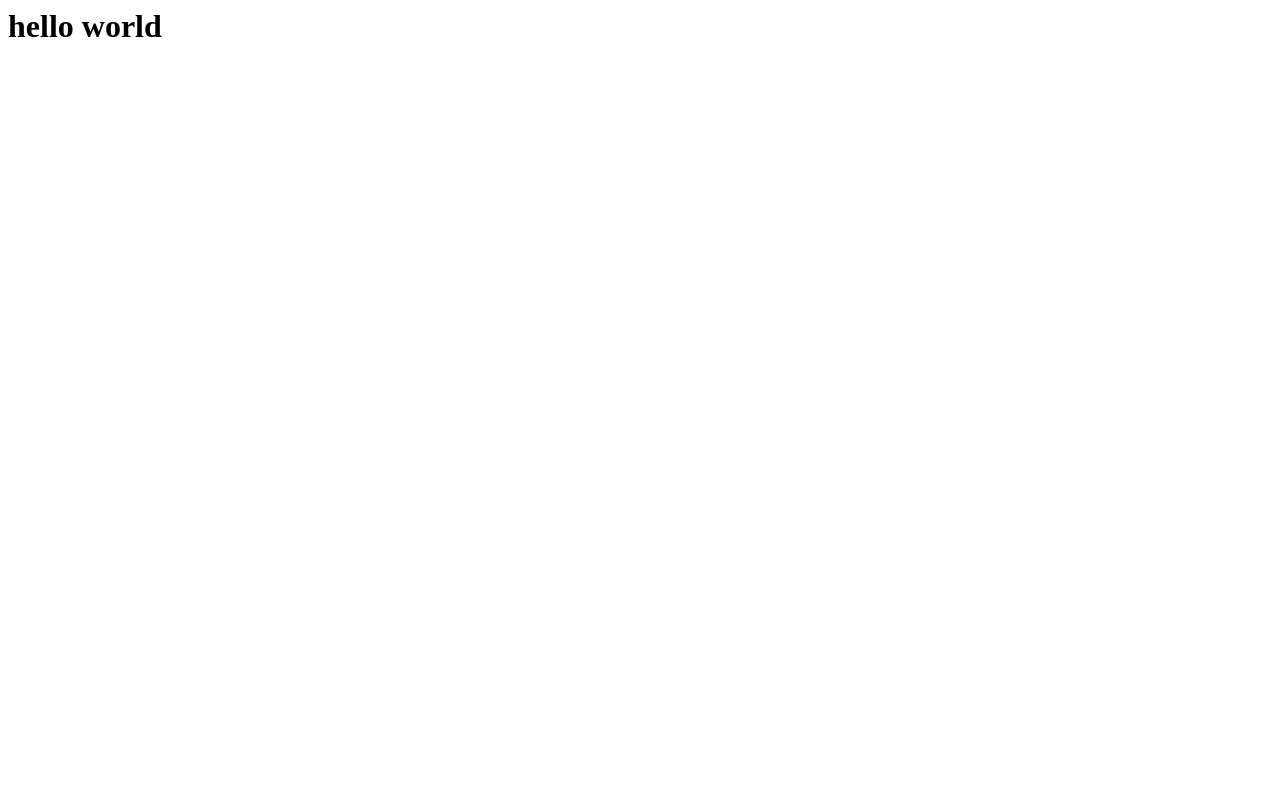
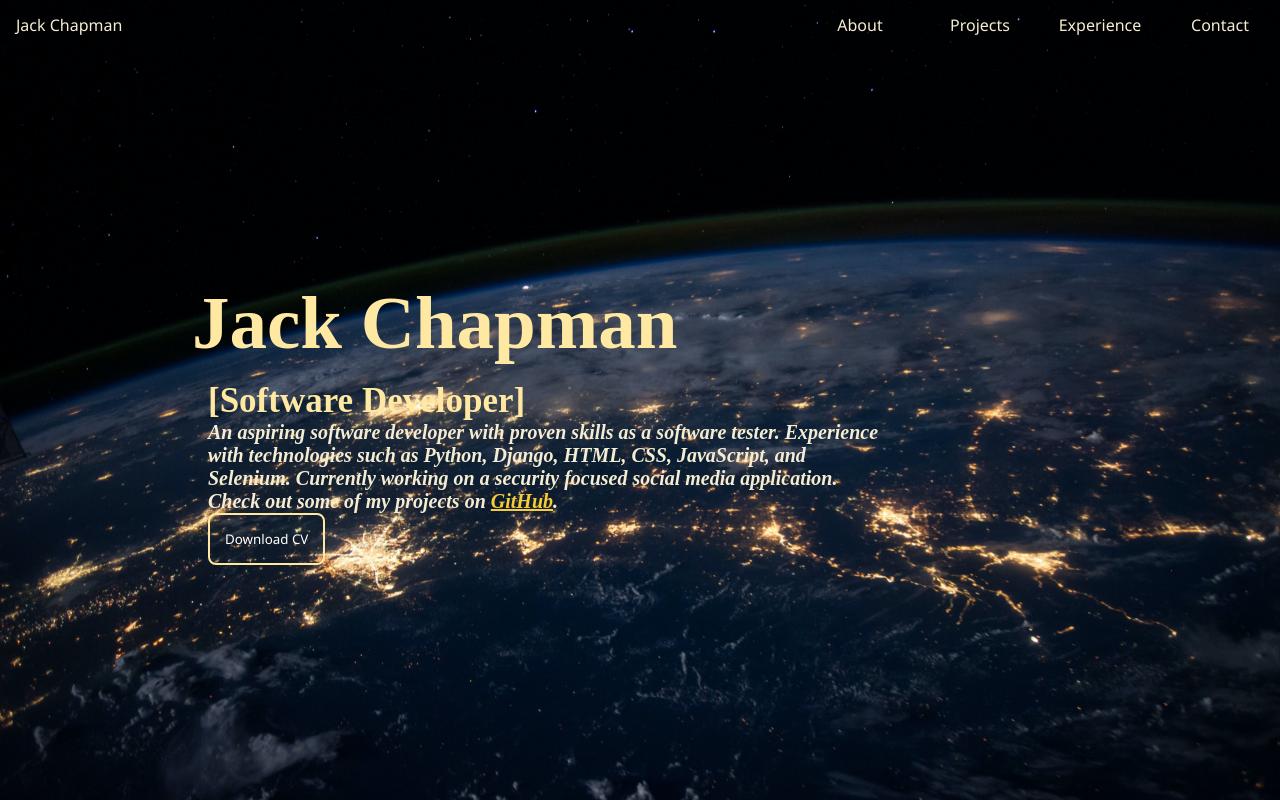
Before and after one commit to j4ck64/portfolio, a plain HTML site: page index.html in a window 1280 px wide. Drawn offline with Linux system fonts and the light colour scheme.

Commit message:
Created hero section

```diff
--- a/index.html
+++ b/index.html
@@ -1,8 +1,34 @@
+<!DOCTYPE html>
 <html>
   <head>
-    <title>Jack Chapman</title
+    <link rel="stylesheet" href="styles.css">
+    <title>Jack Chapman</title>
   </head>
   <body>
-    <h1>hello world</h1>
+    <div class="navbar">
+      <ul>
+        <li><a class="logo" href="">jack chapman</a></li>
+        <div class="links">
+          <li><a class="about" href="">about</a></li>
+          <li><a class="projects" href="">projects</a></li>
+          <li><a class="experience" href="">experience</a></li>
+          <li><a class="contact" href="">contact</a></li>
+        </div>
+      </ul>
+    </div>
+
+    <div class="brief-intro">
+      <h1 class="name">Jack Chapman</h1>
+      <div class="info">
+        <h2>[Software Developer]</p>
+          <p>
+            An aspiring software developer with proven skills as a software tester. Experience with
+            technologies such as Python, Django, HTML, CSS, JavaScript, and Selenium. Currently working on a
+            security focused social media application. Check out some of my projects on <a href="https://github.com/j4ck64">GitHub</a>.
+          </p>
+          <button class="cv-download">Download CV</button>
+      </div>
+    </div>
+
   </body>
 </html>
--- /dev/null
+++ b/styles.css
@@ -0,0 +1,120 @@
+* {
+    font-family: 'Segoe UI';
+    margin: 0;
+    padding: 0;
+}
+
+:root {
+    --primary-gold: #FFE9A2;
+    --secondary-gold: #f5edd3 ;
+    --light-grey:#C7C1AC;
+    --dark-grey: #ffffff;
+}
+
+.navbar ul {
+    position: fixed;
+    top: 0;
+    width: 100%;
+    list-style-type: none;
+    margin: 0;
+    padding: 0;
+    overflow: hidden;
+    background-color: transparent;
+}
+
+.navbar li {
+    float: left;
+    min-width: 120px;
+}
+
+.navbar .links {
+    float: right;
+}
+
+.navbar li a {
+    text-transform:capitalize;
+    display: block;
+    color: var(--secondary-gold);
+    text-align: center;
+    padding: 14px 16px;
+    text-decoration: none;
+}
+
+.logo h1 {
+    color: var(--primary-gold);
+    size: 60px;
+}
+
+.navbar .links a:hover:not(.active) {
+    color: white;
+    border-bottom: 1px solid var(--primary-gold);
+}
+
+.brief-intro{
+    /* The image used */
+    background-image: url('nasa-Q1p7bh3SHj8-unsplash.jpg');
+    /* padding-top: 10%; */
+    /* Full height */
+    height: 100vh;
+
+    /* Create the parallax scrolling effect */
+    background-attachment: fixed;
+    background-position: center;
+    background-repeat: no-repeat;
+    background-size: cover;
+
+    margin: auto;
+}
+
+.brief-intro h1{
+    margin: 0 auto;
+    max-width: 70%;
+    padding-top: 35vh;
+    padding-left: 0vw;
+    font-family: 'Segoe UI Semibold';
+    font-size: 75px;
+    color: var(--primary-gold);
+
+}
+.brief-intro .info{
+    margin: 0 auto;
+    max-width: 70%;
+    padding-top: 15px;
+    padding-left: 2.5vw;
+    color: var(--secondary-gold);
+}
+
+.info a{
+    font-style: italic;
+    font-family: 'Segoe UI light';
+    color: var(--secondary-gold);
+    font-size: 20px;
+    color:  #f9cb34;
+}
+
+.info h2{
+    font-family: 'Segoe UI Semibold';
+    font-size: 35px;
+    color: var(--primary-gold);
+}
+.info button{
+    background-color: transparent;
+    color: white;
+    padding: 15px;
+    border-style: solid;
+    border-color: var(--primary-gold);
+    border-radius: 8px;
+
+}
+.info button a:hover{
+    background-color: rgba(0, 0, 0, 0.401);
+}
+
+.info p{
+    margin-right: 40%;
+    inline-size: 75%;
+    font-style: italic;
+    font-family: 'Segoe UI light';
+    color: var(--secondary-gold);
+    font-size: 20px;
+}
```
Also changed, not shown: nasa-Q1p7bh3SHj8-unsplash.jpg (added).
